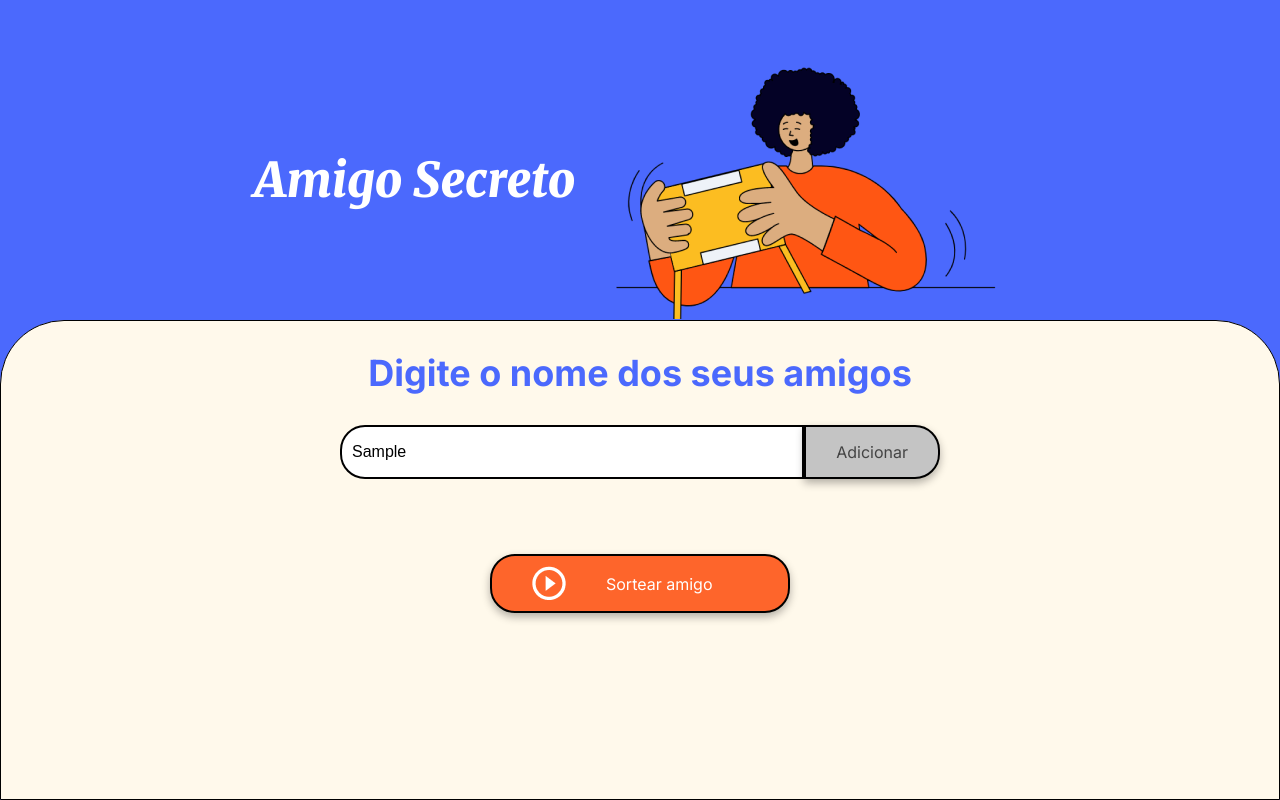
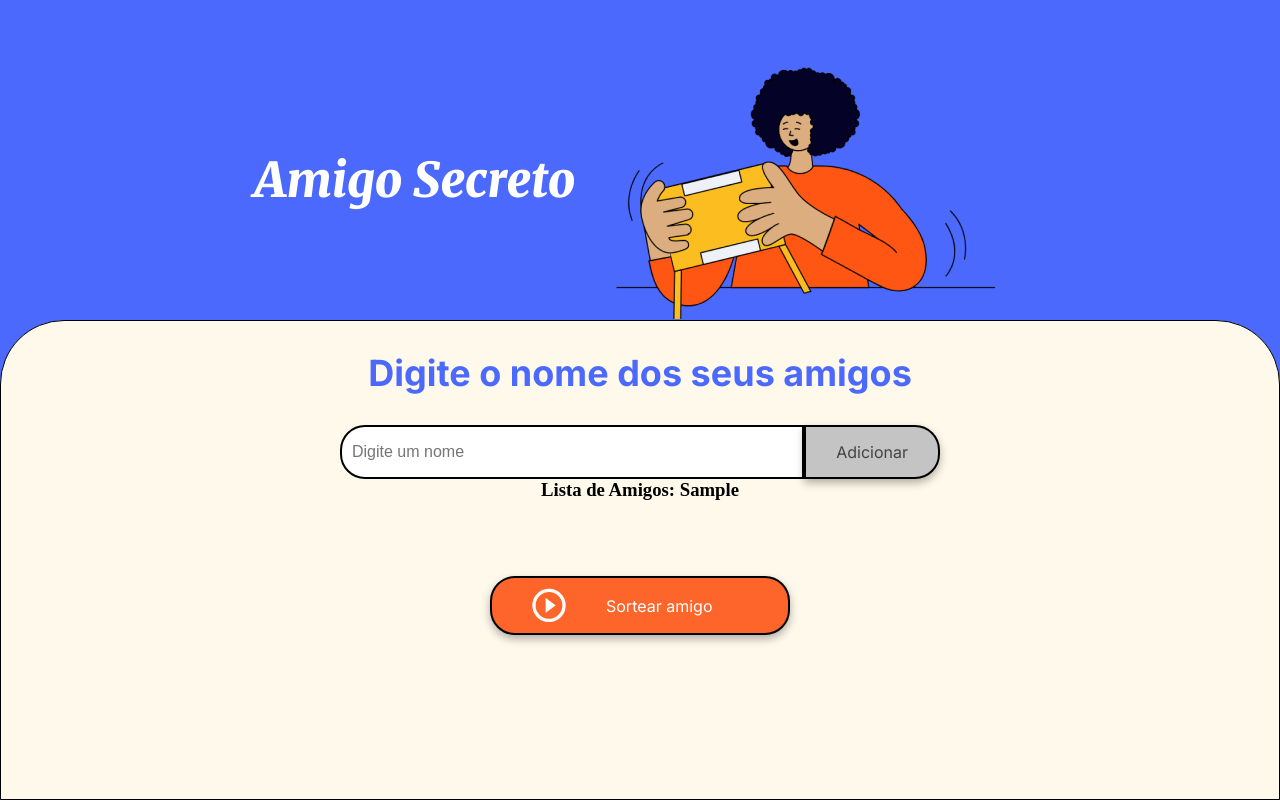
Before and after one commit to RodrigoSoares35/Jogo-amigo-Secreto, a plain HTML site: page index.html in a window 1280 px wide. Both pictures are taken after typing "Sample" into the empty fields and a click on the button "Adicionar". Drawn offline with Linux system fonts and the light colour scheme.

Commit message:
Caixa de Alerta e Exibicao dos Nomes na tela

```diff
--- a/app.js
+++ b/app.js
@@ -1,18 +1,30 @@
 //O principal objetivo deste desafio é fortalecer suas habilidades em lógica de programação. Aqui você deverá desenvolver a lógica para resolver o problema.
 // Variavel para salvar o nomes dos amigos.
 let amigos = [];
+let entrada;
 
+// Botão 'Adicionar' ativado, recebe o nome do campo e salva no array.
+function adicionarAmigo(){
+    if(entrada = document.querySelector('input').value == ""){
+     alert("Informe o nome de um Amigo");
 
-function adicionarAmigo(){
-    let entrada = document.querySelector('input').value;
+    }
+    else{
+         entrada = document.querySelector('input').value;
         amigos.push(entrada);
         console.log({amigos});
 
+        let mostrarNome = document.querySelector('h3');
+        mostrarNome.innerHTML = "Lista de Amigos: " + amigos.join( '/' );
+        document.querySelector('input').value = '';
+
+
+
+    }
 
 };
 
 
-
-function name(params) {
+function mostrarNome(){
 
 }
--- a/index.html
+++ b/index.html
@@ -23,7 +23,7 @@
                 <input type="text" id="amigo" class="input-name" placeholder="Digite um nome">
                 <button class="button-add" onclick="adicionarAmigo()">Adicionar</button>
             </div>
-
+            <h3></h3>
             <ul id="listaAmigos" class="name-list" aria-labelledby="listaAmigos" role="list"></ul>
             <ul id="resultado" class="result-list" aria-live="polite"></ul>
 
```
